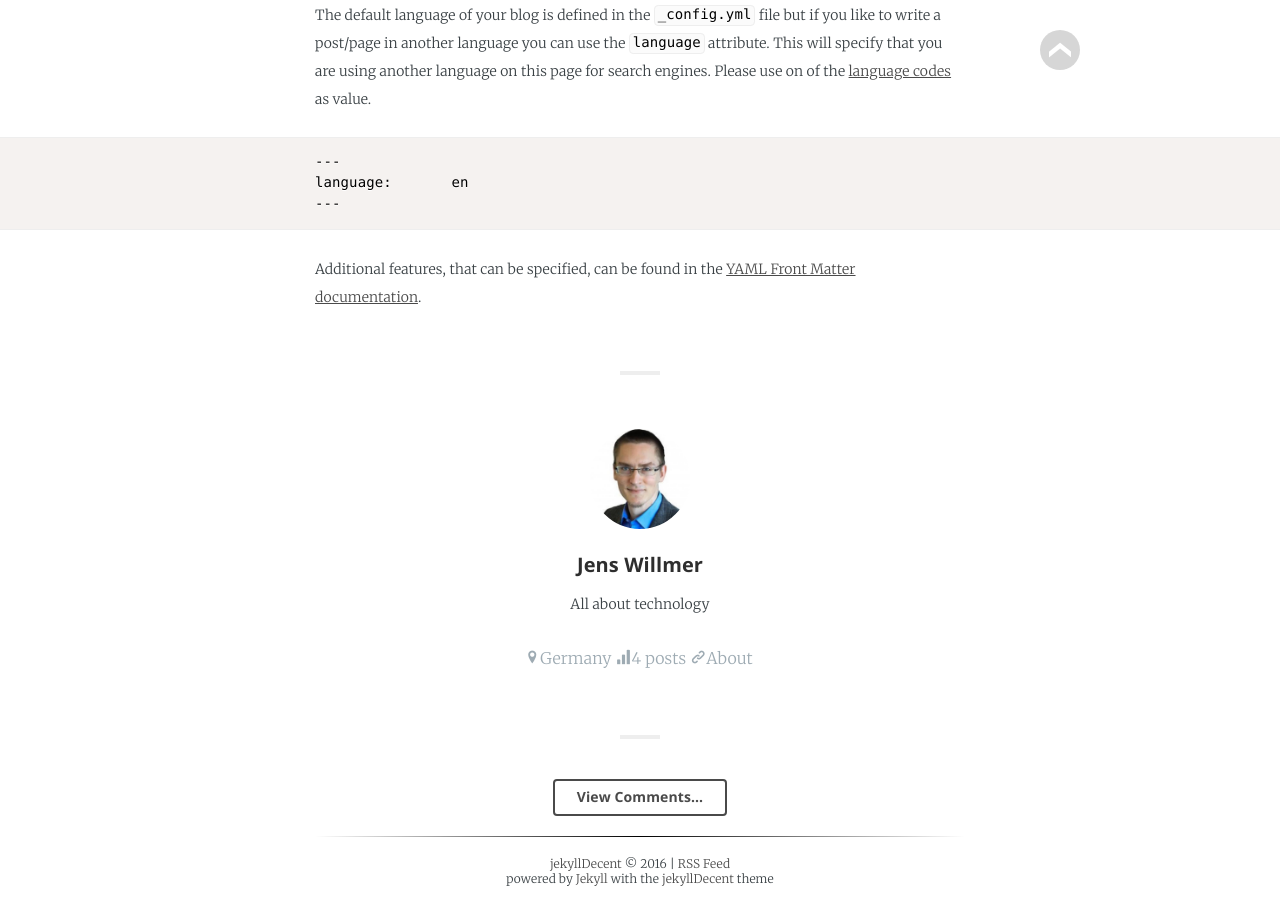
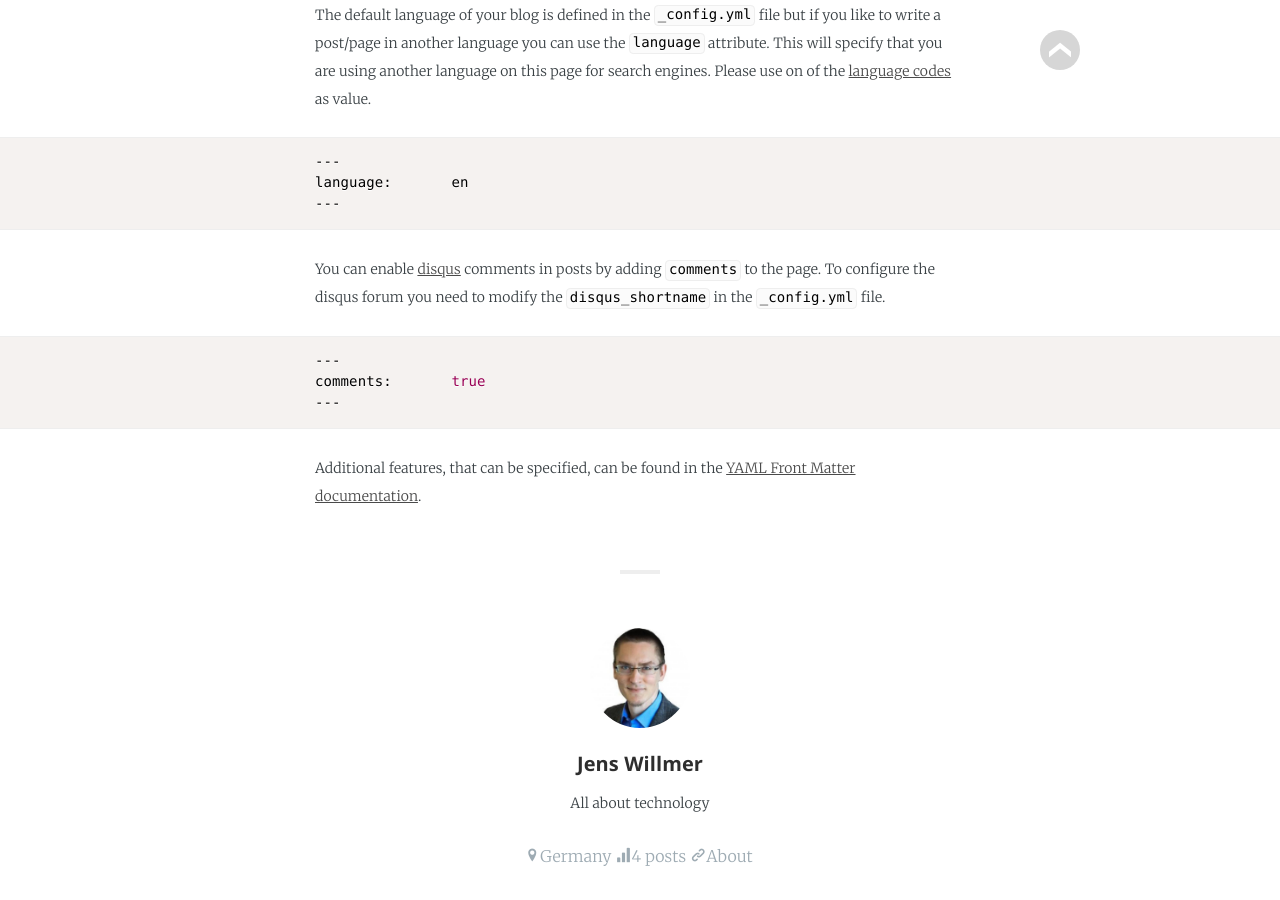
Before and after one commit to jwillmer/jekyllDecent, a Jekyll site: the page built from _posts/2016-04-06-YAML-Features.md, in a window 1280 px wide and 900 px high, scrolled down 2138 px. Built offline with Jekyll 4.4.1, drawn with Linux system fonts in a browser that asks for light colours; some web fonts are replaced.

Commit message:
Added disqus comment functionallity description

````diff
--- a/_posts/2016-04-06-YAML-Features.md
+++ b/_posts/2016-04-06-YAML-Features.md
@@ -91,4 +91,12 @@ language:       en
 ---
 ```
 
+You can enable [disqus](https://disqus.com/) comments in posts by adding `comments` to the page. To configure the disqus forum you need to modify the `disqus_shortname` in the `_config.yml` file.
+
+```bash
+---
+comments:       true
+---
+```
+
 Additional features, that can be specified, can be found in the [YAML Front Matter documentation](https://jekyllrb.com/docs/frontmatter/).
````
